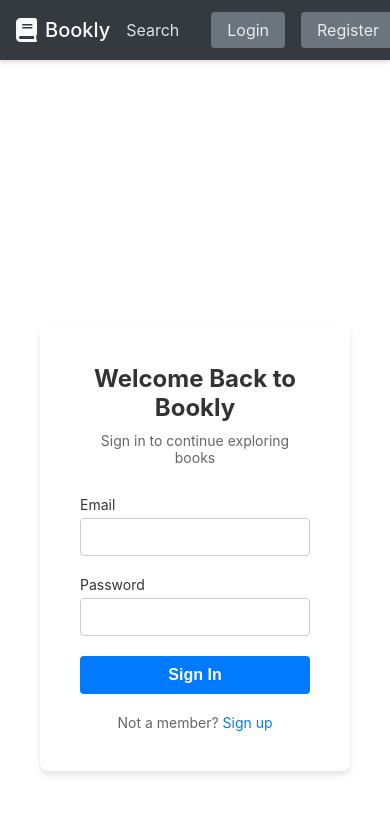
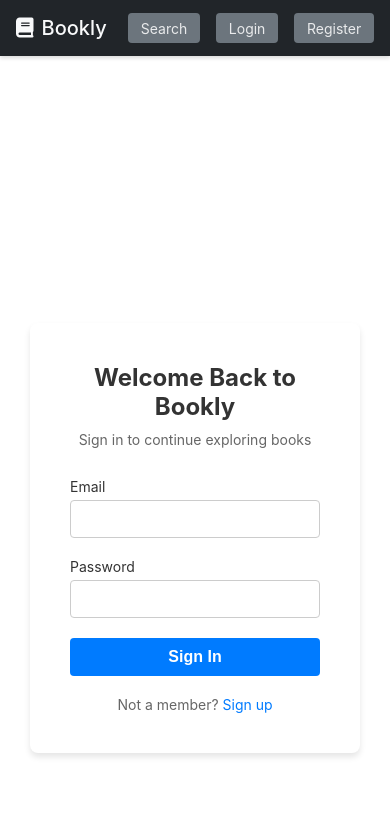
Before and after one commit to YaoyiW27/CS5610-web-app, a React (Create React App) app in the folder client/: page /login in a window 390 px wide. Shown: the top 814 px of the page. Built offline with nearby package versions, Linux system fonts and the light colour scheme; no server answers.

Commit message:
update index.js in api & update client folder

```diff
--- a/client/src/App.css
+++ b/client/src/App.css
@@ -25,11 +25,31 @@
   width: 100%;
   z-index: 1000;
   box-shadow: 0 2px 4px rgba(0, 0, 0, 0.15);
-  transition: background-color 0.3s ease;
+}
+.nav-link {
+  color: rgba(255, 255, 255, 0.85);
+  text-decoration: none;
+  font-size: 1rem;
+  padding: 0.5rem 1rem;
+  border-radius: 4px;
+  background-color: #6c757d;
+  transition: background-color 0.2s ease, color 0.2s ease;
 }
 
-.navbar:hover {
-  background-color: #343a40;
+.nav-link:hover {
+  background-color: #5a6268;
+  color: #fff;
+}
+
+.nav-link.active {
+  background-color: #495057;
+  color: #fff;
+}
+
+.navbar-menu {
+  display: flex;
+  gap: 1rem;
+  align-items: center;
 }
 
 .navbar-brand {
@@ -37,14 +57,11 @@
   align-items: center;
   gap: 0.5rem;
   text-decoration: none;
-}
-
-.navbar-brand i {
-  font-size: 1.5rem;
   color: #f8f9fa;
 }
 
-.navbar-brand a {
+.navbar-brand a,
+.navbar-brand span {
   font-size: 1.25rem;
   margin: 0;
   font-weight: 500;
@@ -53,33 +70,28 @@
   transition: color 0.2s ease;
 }
 
-.navbar-brand a:hover {
-  color: #adb5bd;
+.navbar-brand a:hover,
+.navbar-brand span:hover {
+  color: #fff;
 }
 
-.navbar-menu {
-  display: flex;
-  gap: 1.5rem;
-}
+@media (max-width: 480px) {
+  .navbar {
+    padding: 0.75rem 1rem;
+  }
 
-.nav-link {
-  color: rgba(255, 255, 255, 0.85);
-  text-decoration: none;
-  font-size: 1rem;
-  padding: 0.5rem 1rem;
-  border-radius: 4px;
-  transition: background-color 0.2s ease, color 0.2s ease;
-}
+  .navbar-brand {
+    font-size: 1.25rem;
+  }
 
-.nav-link:hover {
-  color: #fff;
-  background-color: rgba(255, 255, 255, 0.1);
-}
+  .nav-link {
+    padding: 0.4rem 0.8rem;
+    font-size: 0.875rem;
+  }
 
-.nav-link.active {
-  color: #fff;
-  border-bottom: none;
-  background-color: rgba(255, 255, 255, 0.2);
+  .navbar-menu {
+    gap: 0.5rem;
+  }
 }
 
 .auth-buttons {
--- a/client/src/components/BookCard.jsx
+++ b/client/src/components/BookCard.jsx
@@ -26,7 +26,7 @@ const BookCard = ({ book }) => {
           src={getImageUrl()}
           alt={book?.volumeInfo?.title || 'Book cover'}
           onError={(e) => {
-            console.error(`Failed to load image for book:`, book);
+            alert(`Failed to load image for book: ${book?.volumeInfo?.title || 'Unknown Title'}`);
             setImageError(true);
             e.target.src = DEFAULT_IMAGE;
           }}
--- a/client/src/components/LikedBookCard.jsx
+++ b/client/src/components/LikedBookCard.jsx
@@ -26,15 +26,13 @@ const LikedBookCard = ({ book, onDeleteFavorite }) => {
 
                 onDeleteFavorite(book.id);
             } catch (error) {
-                console.error('Error deleting:', error);
+                alert('Error deleting: ' + error.message);
                 alert('Failed to remove from favorites');
             } finally {
                 setIsDeleting(false);
             }
         }
     };
-
-    console.log(book.volumeInfo.imageLinks);
 
     return (
         <>
--- a/client/src/components/RatedReviewedBookCard.jsx
+++ b/client/src/components/RatedReviewedBookCard.jsx
@@ -29,8 +29,7 @@ const RatedReviewedBookCard = ({ book, onDeleteReview }) => {
 
                 onDeleteReview(book.id);
             } catch (error) {
-                console.error('Error deleting:', error);
-                alert('Failed to delete rating and review');
+                alert('Failed to delete rating and review: ' + error.message);
             } finally {
                 setIsDeleting(false);
             }
@@ -47,8 +46,6 @@ const RatedReviewedBookCard = ({ book, onDeleteReview }) => {
             </span>
         ));
     };
-
-    console.log(book.volumeInfo.imageLinks);
 
     return (
         <>
--- a/client/src/pages/BookDetailPage.jsx
+++ b/client/src/pages/BookDetailPage.jsx
@@ -26,8 +26,6 @@ function BookDetailPage() {
       if (!response.ok) throw new Error("Failed to fetch book details");
       const bookData = await response.json();
 
-      console.log('Fetched book data:', bookData);
-
       setBook(bookData);
       if (user && bookData.dbData && bookData.dbData.userFavorites) {
         const currentUserFavorite = bookData.dbData.userFavorites.some(
@@ -43,13 +41,10 @@ function BookDetailPage() {
           review => review.user.id === user.id
         );
 
-        console.log('User review:', userReview);
-
         // Find user's rating from userRatings array
         const userRatingObj = bookData.dbData.userRatings.find(
           rating => rating.user.id === user.id
         );
-        console.log('User rating object:', userRatingObj);
 
         if (userReview) {
           setUserHasReview(true);
@@ -58,22 +53,21 @@ function BookDetailPage() {
         }
 
         if (userRatingObj) {
-          const rating = parseFloat(userRatingObj.score);
-          console.log('Setting user rating to:', rating);
-          setUserRating(rating);
-          setTempRating(rating);
+          const userScore = parseFloat(userRatingObj.score);
+          setUserRating(userScore);
+          setTempRating(userScore);
         } else {
           setUserRating(0);
           setTempRating(0);
         }
       }
     } catch (err) {
-      console.error("Error fetching book details:", err);
-      setError(err.message);
+      alert("Sorry, we couldn't load this book's details. Please try again later.");
+      setError("Book details temporarily unavailable");
     } finally {
       setLoading(false);
     }
-  }, [id, API_BASE_URL, user]);
+}, [id, API_BASE_URL, user]);
 
   useEffect(() => {
     fetchBookDetails();
@@ -99,8 +93,7 @@ function BookDetailPage() {
 
       setIsFavorite(!isFavorite);
     } catch (err) {
-      console.error("Favorite error:", err);
-      alert(err.message);
+      alert("Favorite error: " + err.message);
     }
   };
 
@@ -160,8 +153,7 @@ function BookDetailPage() {
       // Ensure getting the latest data
       await fetchBookDetails();
     } catch (err) {
-      console.error("Delete error:", err);
-      alert(err.message);
+      alert("Delete error: " + err.message);
     }
   };
 
@@ -221,7 +213,6 @@ function BookDetailPage() {
       }, 100);
 
     } catch (err) {
-      console.error(err);
       alert(err.message);
     }
   };
--- a/client/src/pages/SearchBooks.jsx
+++ b/client/src/pages/SearchBooks.jsx
@@ -54,8 +54,7 @@ const SearchBooks = () => {
             const data = await response.json();
             setBooks(data.items || []);
         } catch (err) {
-            console.error('Search error:', err);
-            alert('Search failed. Please try again.');
+            alert('Search error: ' + err.message);
         } finally {
             setIsLoading(false);
         }
--- a/client/src/style/Layout.css
+++ b/client/src/style/Layout.css
@@ -58,3 +58,82 @@
   transform: translateY(-4px);
   box-shadow: 0 4px 6px rgba(0, 0, 0, 0.1);
 }
+
+@media (max-width: 480px) {
+  .main-container {
+    padding-top: 56px;
+    padding: 56px 10px 10px 10px;
+  }
+
+  .navbar {
+    height: 56px;
+    padding: 0 1rem;
+  }
+
+  .navbar-brand {
+    font-size: 1.25rem;
+  }
+
+  .navbar-menu {
+    gap: 0.5rem;
+  }
+
+  .auth-buttons .nav-link {
+    padding: 0.4rem 0.8rem;
+    font-size: 0.875rem;
+  }
+
+  .search-area {
+    margin: 10px 0;
+    padding: 0 10px;
+  }
+
+  .search-container {
+    flex-direction: column;
+    gap: 0.5rem;
+  }
+
+  .search-input {
+    font-size: 16px;
+    padding: 8px 12px 8px 35px;
+  }
+
+  .genres-dropdown {
+    width: 100%;
+    margin-top: 0.5rem;
+  }
+
+  .books-container .list {
+    grid-template-columns: repeat(2, 1fr);
+    gap: 10px;
+    padding: 10px;
+  }
+
+  .book-card-wrapper {
+    padding: 8px;
+  }
+
+  .book-card-wrapper img {
+    max-width: 100%;
+    height: auto;
+  }
+
+  .book-card-wrapper h3 {
+    font-size: 0.875rem;
+    margin-top: 0.5rem;
+  }
+
+  .book-card-wrapper p {
+    font-size: 0.75rem;
+  }
+}
+
+@media (max-width: 768px) {
+  .navbar-menu {
+    gap: 1rem;
+  }
+
+  .search-container {
+    max-width: 100%;
+  }
+}
```
Also changed, not shown: 1 other file (tests, documents, lock files or other folders).
